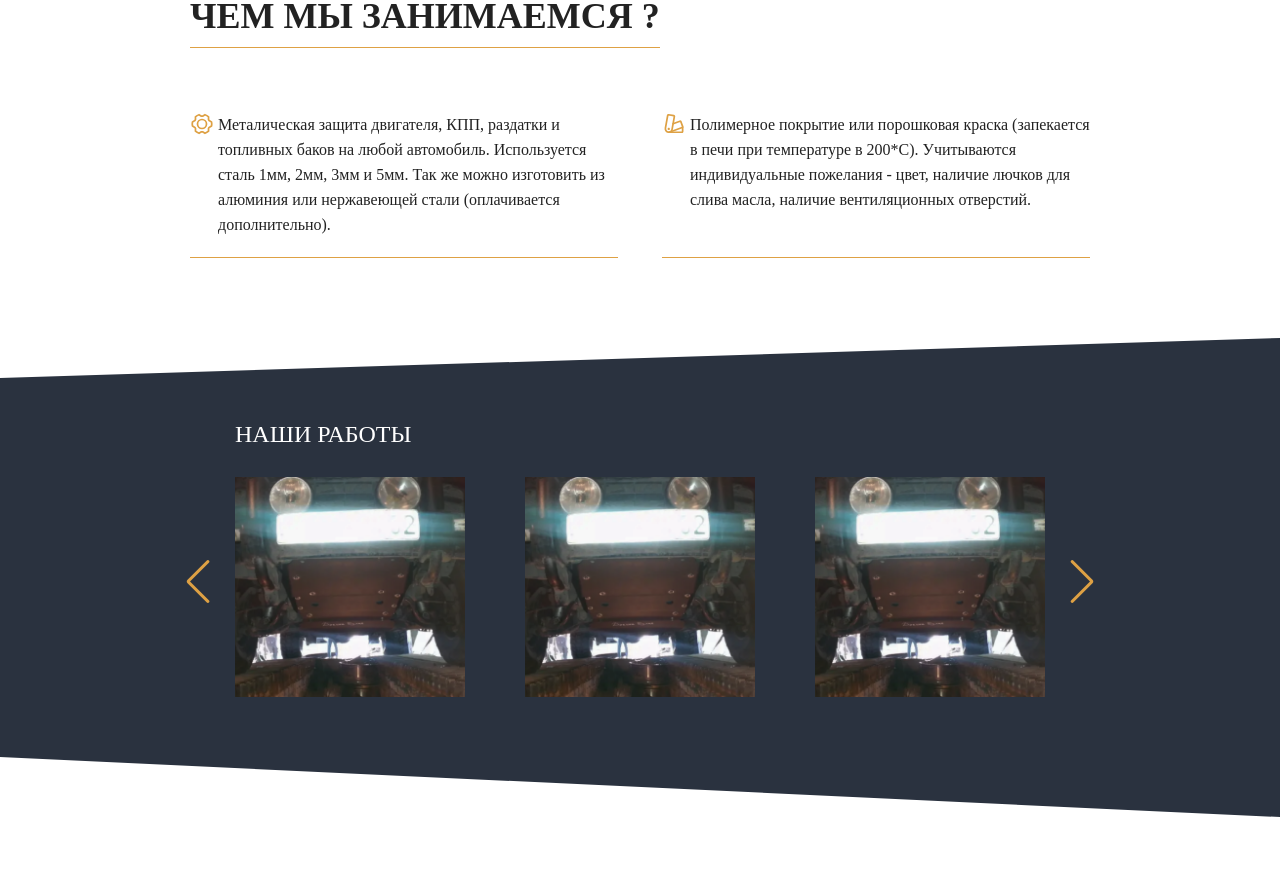
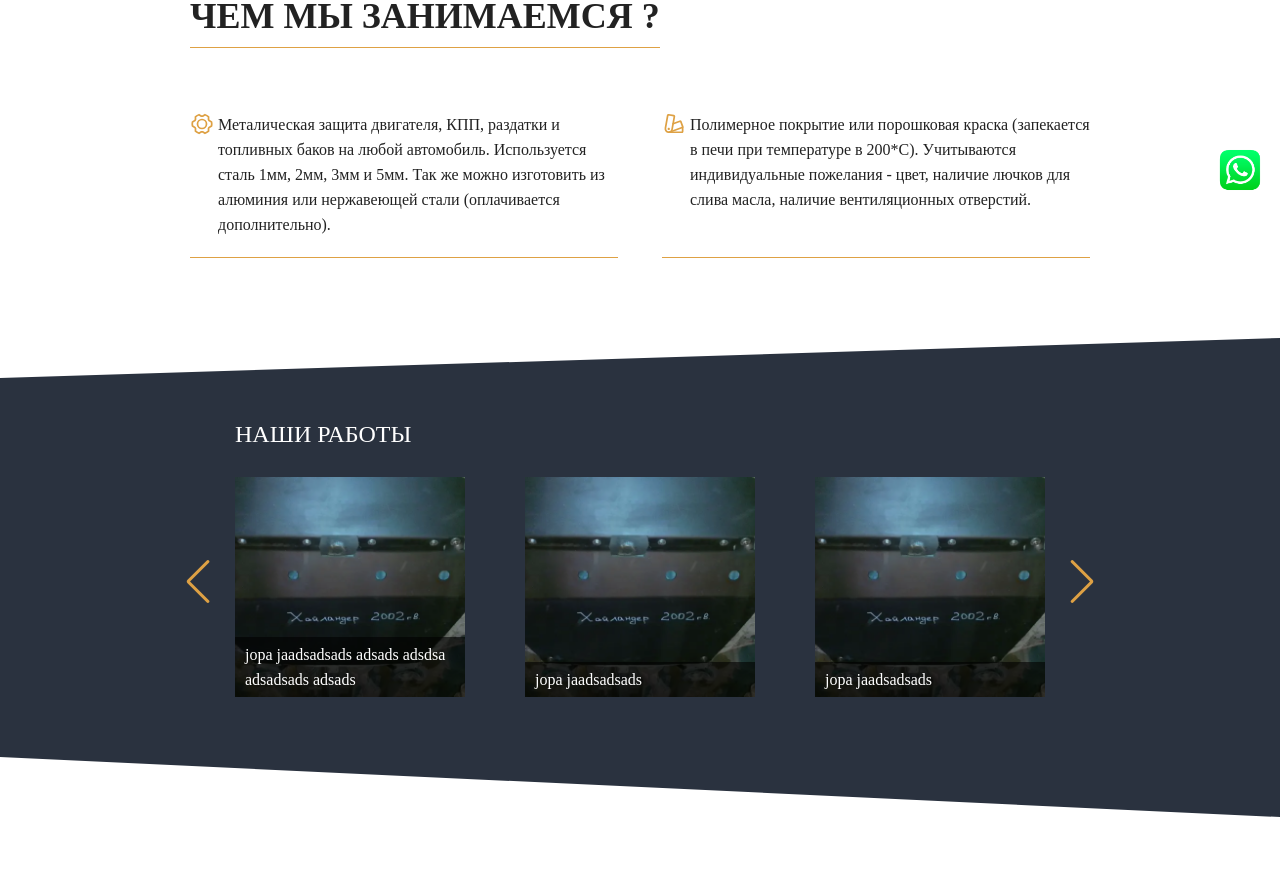
Before and after one commit to olegtemek/auto-guard-landing, a website: page src/html/index.html in a window 1280 px wide. Shown: the part 600-1474 px from the top of the page. Drawn offline with nearby package versions, Linux system fonts and the light colour scheme; files that its build step writes are made by us from their sources; files whose address does not match are found by name; a web font is replaced by a local one.

Commit message:
fix bugs

```diff
--- a/src/assets/js/app.js
+++ b/src/assets/js/app.js
@@ -172,9 +172,7 @@ let map = document.getElementById('map')
 let count = 0;
 map.addEventListener('mouseover', (e) => {
   if (count == 0) {
-    map.innerHTML = `<iframe
-  src="https://yandex.ru/map-widget/v1/?um=constructor%3Ab89bd5971f742d068a6c1a81a2673ae6961fd40779f414abcacdb3c402363e64&amp;source=constructor"
-  width="100%" height="100%"></iframe>`
+    map.innerHTML = `<iframe src="https://yandex.ru/map-widget/v1/?um=constructor%3Ab89bd5971f742d068a6c1a81a2673ae6961fd40779f414abcacdb3c402363e64&amp;source=constructor" width="100%" height="100%" frameborder="0"></iframe>`
     count++;
   }
 })
--- a/src/assets/scss/helpers/general.scss
+++ b/src/assets/scss/helpers/general.scss
@@ -91,3 +91,31 @@ footer {
     font-size: 20px;
   }
 }
+
+
+
+.link {
+  position: fixed;
+  right: 0;
+  bottom: 0;
+  z-index: 3;
+  animation: anim 0.5s infinite alternate-reverse;
+
+  img {
+    width: 80px;
+    object-fit: cover;
+    height: 60px;
+  }
+
+}
+
+
+@keyframes anim {
+  0% {
+    transform: scale(1);
+  }
+
+  100% {
+    transform: scale(1.1);
+  }
+}
--- a/src/assets/scss/inc/gallery.scss
+++ b/src/assets/scss/inc/gallery.scss
@@ -49,6 +49,25 @@
         width: 290px;
         height: 220px;
         cursor: pointer;
+        position: relative;
+
+
+        span {
+          position: absolute;
+          bottom: 0px;
+          left: 0px;
+          background-color: rgba($black, 0.6);
+          padding: 5px 5px 5px 10px;
+          color: $white;
+          width: 100%;
+          box-sizing: border-box;
+          font-size: 16px;
+          text-align: left;
+
+          @media (max-width:620px) {
+            font-size: 14px;
+          }
+        }
 
         @media (max-width:730px) {
           height: 186px;
--- a/src/assets/scss/inc/header.scss
+++ b/src/assets/scss/inc/header.scss
@@ -114,6 +114,8 @@
         grid-column: span 4;
 
         &:last-child {
+          display: flex;
+          flex-direction: column;
           grid-column: span 12;
           margin-bottom: 0px;
           order: 1;
@@ -121,7 +123,7 @@
       }
 
       @media (max-width:360px) {
-        font-size: 16px;
+        font-size: 14px;
 
         &.icon {
           font-size: 0;
--- a/src/html/inc/gallery.html
+++ b/src/html/inc/gallery.html
@@ -5,6 +5,7 @@
       <div class="gallery__wrapper-inner swiper">
         <div class="swiper-wrapper">
           <div class="swiper-slide">
+            <span>jopa jaadsadsads </span>
             <div class="inputs">
               <input type="hidden" value="./assets/img/slider-test1.png">
               <input type="hidden" value="./assets/img/slider-test1.png">
@@ -14,42 +15,34 @@
             <img src="./assets/img/slider-test1.png" alt="">
           </div>
           <div class="swiper-slide">
+            <span>jopa jaadsadsads adsads adsdsa adsadsads adsads </span>
             <div class="inputs">
-              <input type="hidden" value="./assets/img/slider-test2.png">
-              <input type="hidden" value="./assets/img/slider-test2.png">
-              <input type="hidden" value="./assets/img/slider-test2.png">
-              <input type="hidden" value="./assets/img/slider-test2.png">
+              <input type="hidden" value="./assets/img/slider-test1.png">
+              <input type="hidden" value="./assets/img/slider-test1.png">
+              <input type="hidden" value="./assets/img/slider-test1.png">
+              <input type="hidden" value="./assets/img/slider-test1.png">
             </div>
-            <img src="./assets/img/slider-test2.png" alt="">
-          </div>
-
-
-          <div class="swiper-slide">
-            <div class="inputs">
-              <input type="hidden" value="./assets/img/slider-test2.png">
-              <input type="hidden" value="./assets/img/slider-test2.png">
-              <input type="hidden" value="./assets/img/slider-test2.png">
-              <input type="hidden" value="./assets/img/slider-test2.png">
-            </div>
-            <img src="./assets/img/slider-test2.png" alt="">
+            <img src="./assets/img/slider-test1.png" alt="">
           </div>
           <div class="swiper-slide">
+            <span>jopa jaadsadsads </span>
             <div class="inputs">
-              <input type="hidden" value="./assets/img/slider-test2.png">
-              <input type="hidden" value="./assets/img/slider-test2.png">
-              <input type="hidden" value="./assets/img/slider-test2.png">
-              <input type="hidden" value="./assets/img/slider-test2.png">
+              <input type="hidden" value="./assets/img/slider-test1.png">
+              <input type="hidden" value="./assets/img/slider-test1.png">
+              <input type="hidden" value="./assets/img/slider-test1.png">
+              <input type="hidden" value="./assets/img/slider-test1.png">
             </div>
-            <img src="./assets/img/slider-test2.png" alt="">
+            <img src="./assets/img/slider-test1.png" alt="">
           </div>
           <div class="swiper-slide">
+            <span>jopa jaadsadsads </span>
             <div class="inputs">
-              <input type="hidden" value="./assets/img/slider-test2.png">
-              <input type="hidden" value="./assets/img/slider-test2.png">
-              <input type="hidden" value="./assets/img/slider-test2.png">
-              <input type="hidden" value="./assets/img/slider-test2.png">
+              <input type="hidden" value="./assets/img/slider-test1.png">
+              <input type="hidden" value="./assets/img/slider-test1.png">
+              <input type="hidden" value="./assets/img/slider-test1.png">
+              <input type="hidden" value="./assets/img/slider-test1.png">
             </div>
-            <img src="./assets/img/slider-test2.png" alt="">
+            <img src="./assets/img/slider-test1.png" alt="">
           </div>
 
 
--- a/src/html/index.html
+++ b/src/html/index.html
@@ -1,7 +1,9 @@
 @@include('inc/head.html', {"title": "Главная"})
 
 <body class="">
-
+  <a href="#" class="link">
+    <img src="@icons/whatsapp.png" alt="">
+  </a>
   @@include('inc/header.html')
   <main>
     @@include('inc/intro.html')
```
Also changed, not shown: src/assets/img/icons/whatsapp.png (added), src/assets/img/mappng.png, 4 other files.
